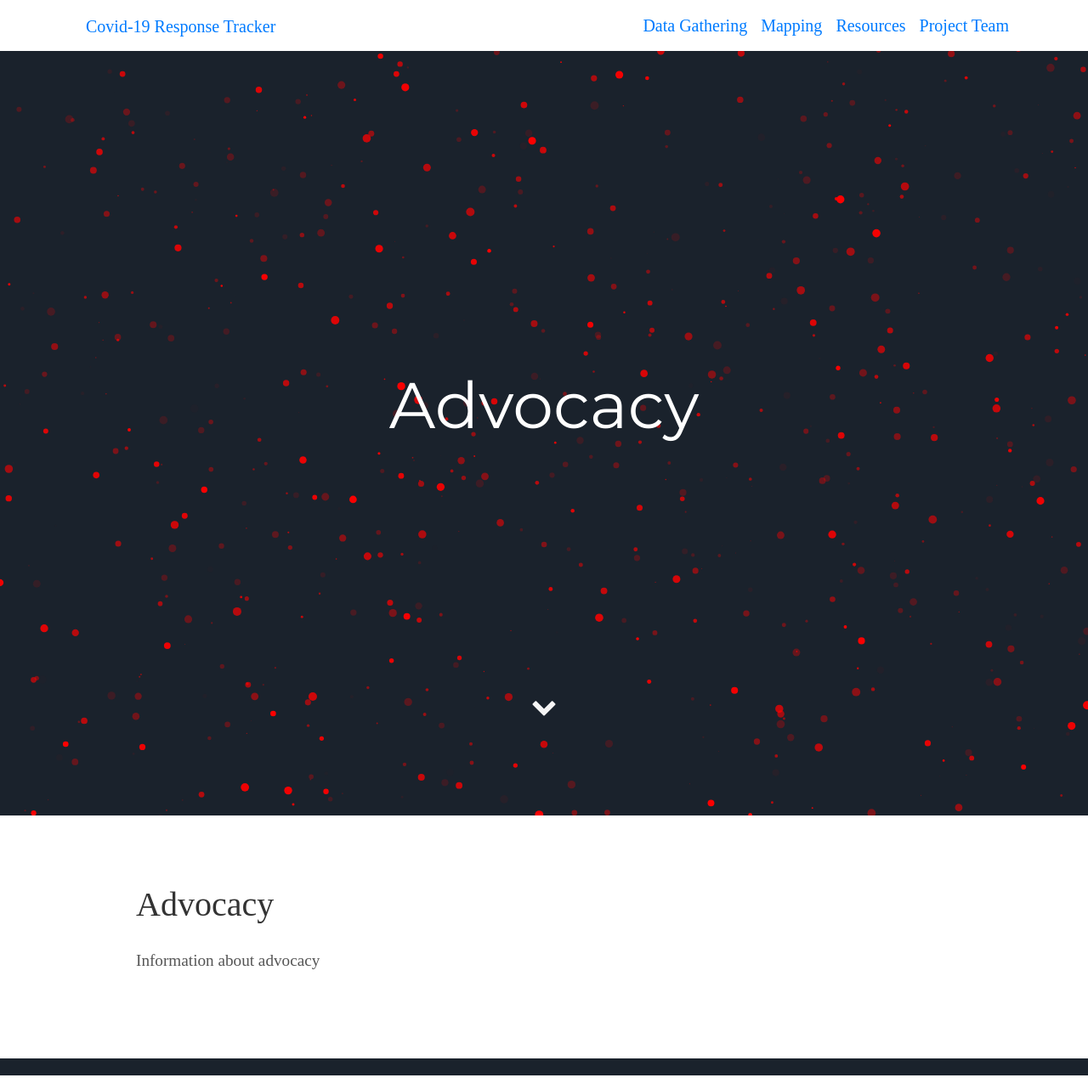
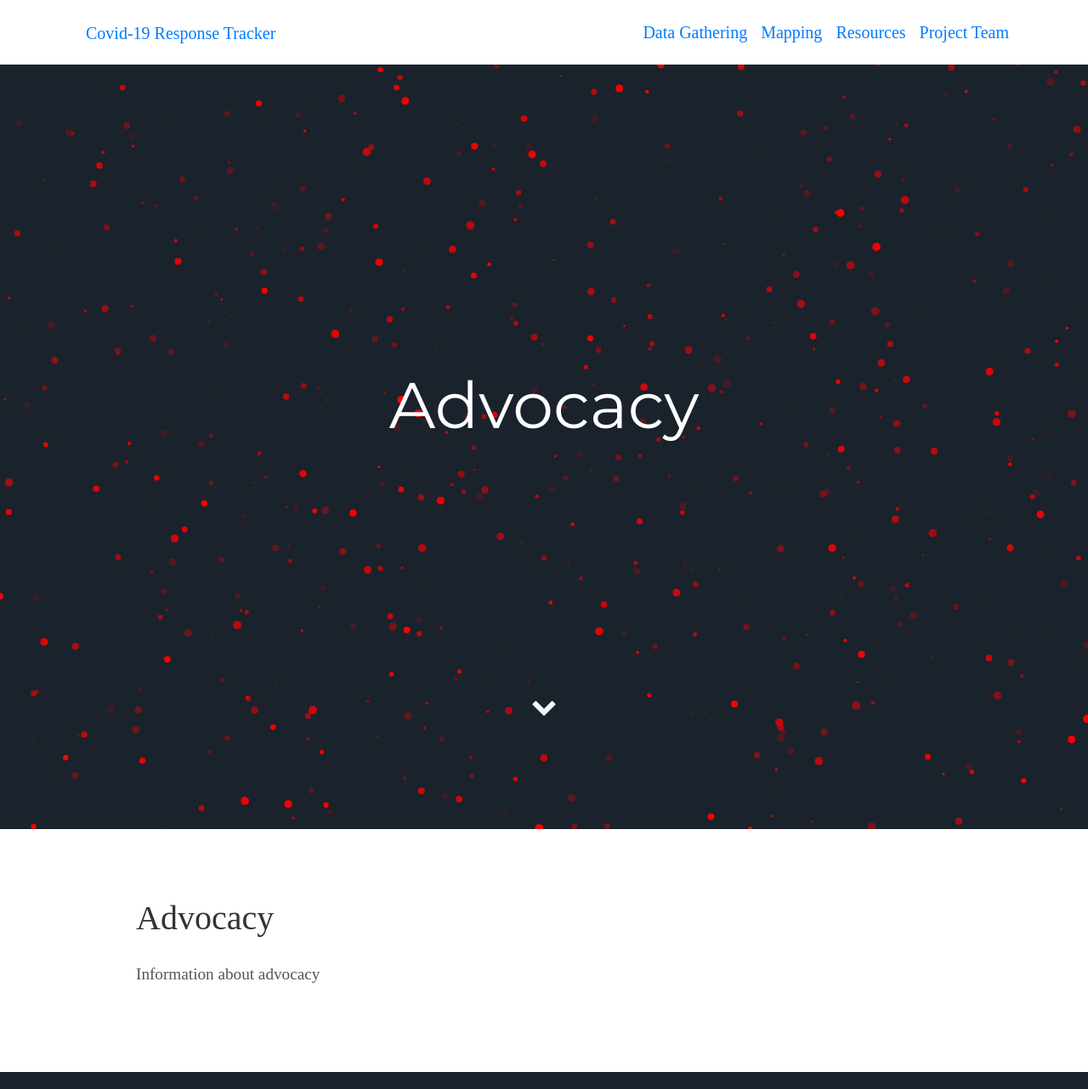
Before and after one commit to visionary-futures-collective/covid19, a Jekyll site: the page built from advocacy.md, in a window 1280 px wide. Shown: the whole page at 85% size. Built offline with Jekyll 4.4.1, drawn with Linux system fonts in a browser that asks for light colours; some web fonts are replaced.

Commit message:
adjust padding

```diff
--- a/assets/css/custom.css
+++ b/assets/css/custom.css
@@ -27,11 +27,6 @@ nav{
   background-color
 }
 
-@media only screen and (min-width: 750px) {
-  nav {
-    height: 60px;
-  }
-}
 @media only screen and (max-width: 400px) {
   .navbar-light .navbar-toggler{
     border: none;
@@ -42,7 +37,7 @@ nav div.container{
   background-color: white;
 }
 .navbar{
-  padding: 0 0;
+  padding: 15px;
 }
 .nav-link {
 
```
